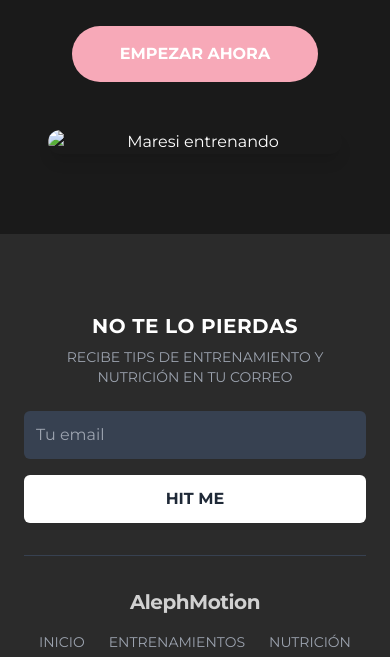
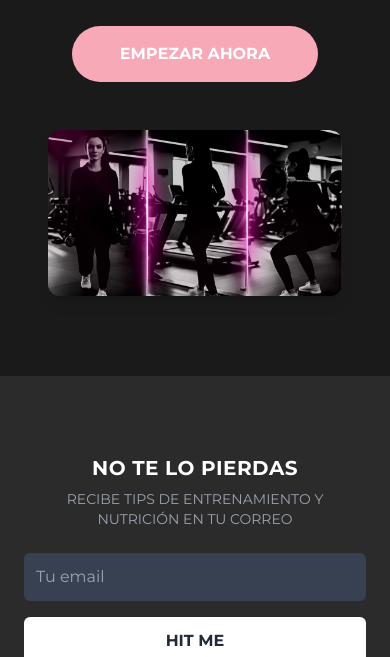
Before and after one commit to jostust/alephmotion2.0, a plain HTML site: page index.html in a window 390 px wide. Shown: the part 6920-7577 px from the top of the page. Drawn offline with nearby package versions, Linux system fonts and the light colour scheme.

Commit message:
Update indexcta6.html

```diff
--- a/index.html
+++ b/index.html
@@ -950,7 +950,7 @@
 }
 
 /* Imagen del CTA separada del texto */
-.ready-to-start .cta-banner {
+.ready-to-start . {
   margin-top: 2rem;
 }
 
@@ -1016,7 +1016,7 @@
 
 /* Mobile: imagen más chica */
 @media (max-width: 768px) {
-  .ready-to-start .cta-banner img,
+  .ready-to-start .cta-image img,
   .ready-to-start img {
     max-height: 220px;
   }
@@ -1261,7 +1261,7 @@
 
     <!-- Imagen CTA -->
     <div class="mt-12">
-      <img src="img/cta-banner.jpg" alt="Maresi entrenando" class="mx-auto w-full max-w-5xl rounded-lg shadow-lg">
+      <img src="assets/img/cta-banner.jpg" alt="Maresi entrenando" class="mx-auto w-full max-w-5xl rounded-lg shadow-lg">
     </div>
   </div>
 </section>
```
